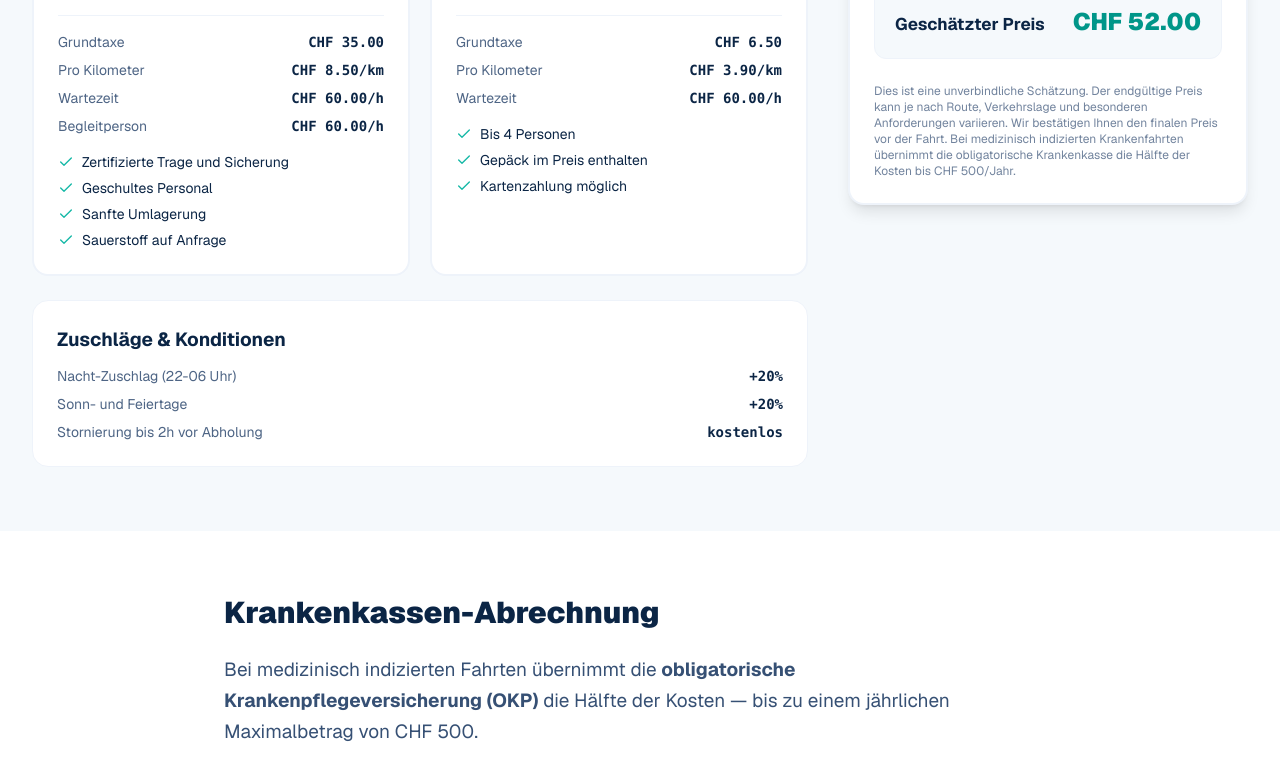
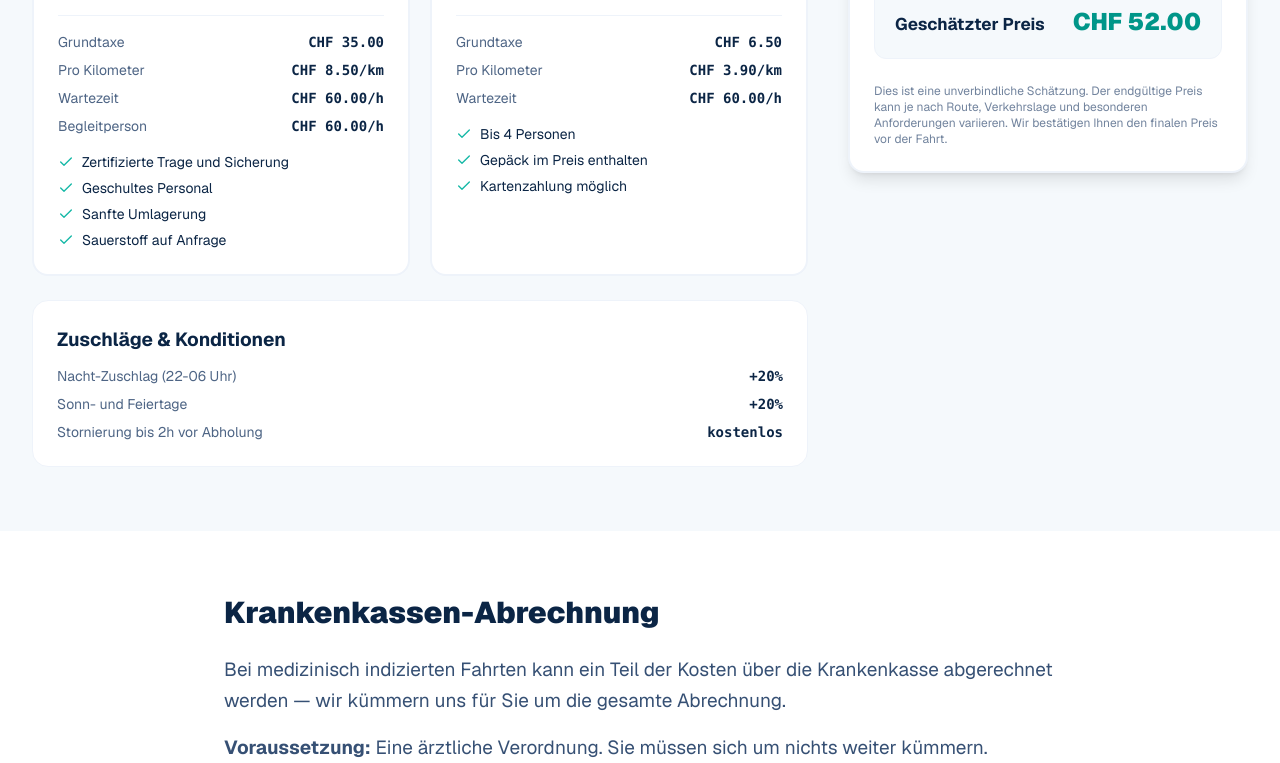
Before and after one commit to Lorian96/cordavia.ch, a Next.js app: page /preise in a window 1280 px wide. Shown: the part 1117-1880 px from the top of the page. Built offline with nearby package versions, Linux system fonts and the light colour scheme.

Commit message:
Preise: CHF 500/Jahr-Hinweis aus Calculator + Krankenkassen-Sektion entfernt

```diff
--- a/app/preise/page.tsx
+++ b/app/preise/page.tsx
@@ -108,14 +108,13 @@ export default function PreisePage() {
             </h2>
             <div className="space-y-4 text-lg text-navy-800/85 leading-relaxed">
               <p>
-                Bei medizinisch indizierten Fahrten übernimmt die <strong>obligatorische
-                Krankenpflegeversicherung (OKP)</strong> die Hälfte der Kosten — bis zu
-                einem jährlichen Maximalbetrag von CHF 500.
+                Bei medizinisch indizierten Fahrten kann ein Teil der Kosten über
+                die Krankenkasse abgerechnet werden — wir kümmern uns für Sie um
+                die gesamte Abrechnung.
               </p>
               <p>
-                <strong>Voraussetzung:</strong> Eine ärztliche Verordnung. Wir kümmern uns für
-                Sie um die Abrechnung mit der Krankenkasse — Sie müssen sich um
-                nichts kümmern.
+                <strong>Voraussetzung:</strong> Eine ärztliche Verordnung. Sie müssen sich
+                um nichts weiter kümmern.
               </p>
               <ul className="space-y-2 my-6">
                 <li className="flex items-start gap-3">
--- a/components/PriceCalculator.tsx
+++ b/components/PriceCalculator.tsx
@@ -153,9 +153,7 @@ export function PriceCalculator() {
         <p className="text-xs text-navy-800/60">
           Dies ist eine unverbindliche Schätzung. Der endgültige Preis kann je nach
           Route, Verkehrslage und besonderen Anforderungen variieren. Wir
-          bestätigen Ihnen den finalen Preis vor der Fahrt. Bei medizinisch
-          indizierten Krankenfahrten übernimmt die obligatorische Krankenkasse die
-          Hälfte der Kosten bis CHF 500/Jahr.
+          bestätigen Ihnen den finalen Preis vor der Fahrt.
         </p>
       </div>
     </div>
```
